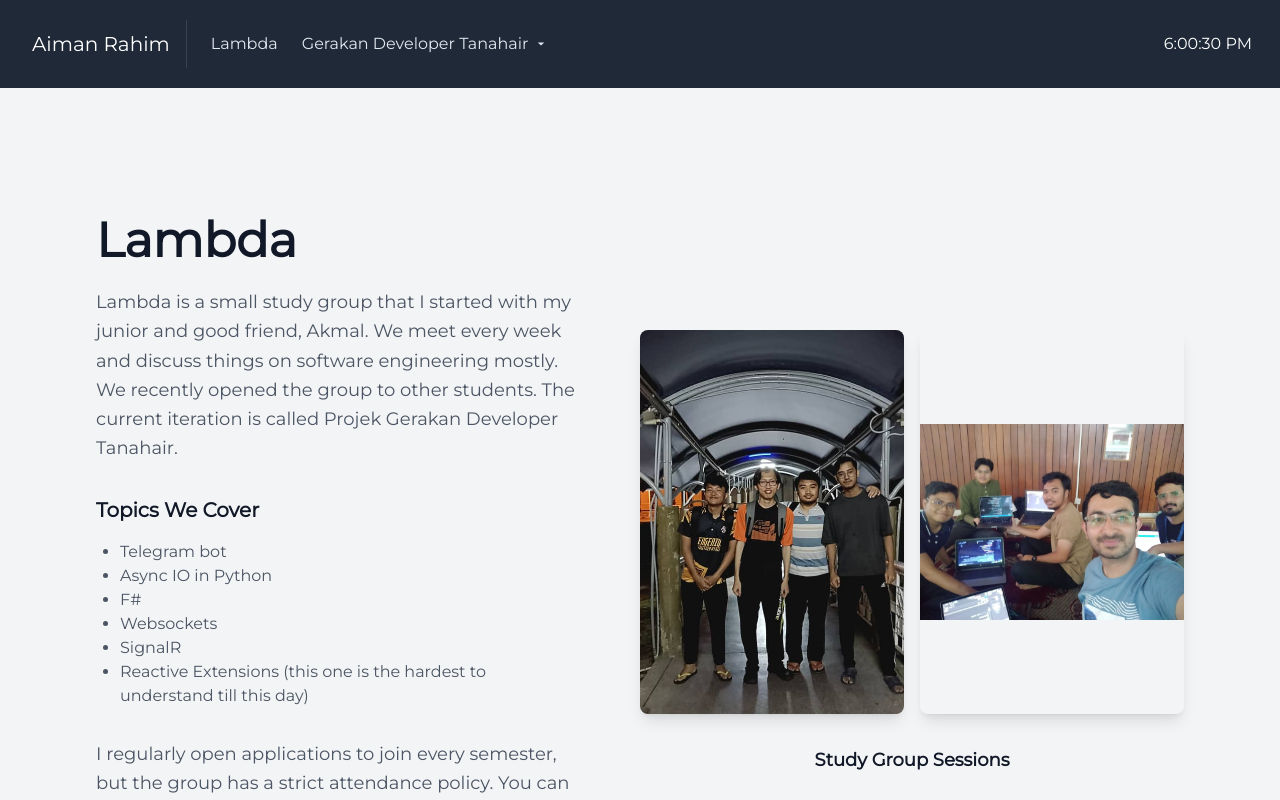
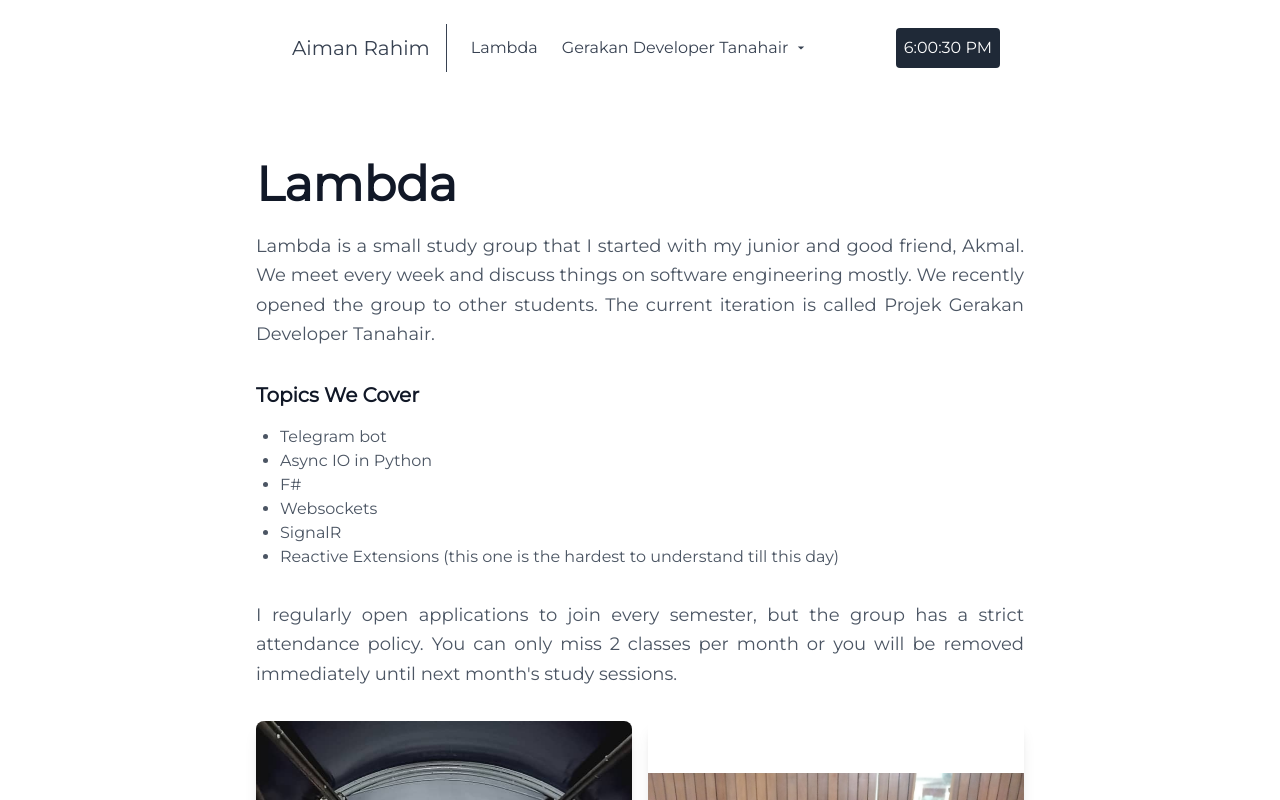
Before and after one commit to PlashSpeed-Aiman/PlashSpeed-Aiman.github.io, a React (Create React App) app: page /lambda in a window 1280 px wide. Shown: the top 800 px of the page. Built offline with nearby package versions, Linux system fonts and the light colour scheme.

Commit message:
updated website look

```diff
--- a/src/App.css
+++ b/src/App.css
@@ -38,6 +38,7 @@
   font-size: calc(10px + 2vmin);
   color: white;
 }
+/*
 
 .App-link {
   color: #61dafb;
@@ -51,3 +52,4 @@
     transform: rotate(360deg);
   }
 }
+*/
--- a/src/App.js
+++ b/src/App.js
@@ -7,14 +7,14 @@ import { HashRouter,Router, Route, Routes } from "react-router-dom";
 function App() {
   return (
     <>
-    <Navbar />
-    <Routes>
-      <Route index path="/" element={<About />} />
-      <Route path="/lambda" element={<Lambda />} />
-      </Routes>
+      <div className="mx-auto max-w-3xl items-center">
+        <Navbar />
 
-
-
+        <Routes>
+          <Route index path="/" element={<About />} />
+          <Route path="/lambda" element={<Lambda />} />
+        </Routes>
+      </div>
 
 
     </>
--- a/src/components/AboutNew.js
+++ b/src/components/AboutNew.js
@@ -3,9 +3,9 @@ import ProfileLinks from "../Constants/LinkConsts";
 import Hero from "../hero.jpg";
 export default function About() {
   return (
-    <section class="flex items-center bg-gray-100 px-4 py-16 sm:px-6 lg:px-8">
-      <div class="container mx-auto grid grid-cols-1 gap-8 lg:grid-cols-1 lg:items-center">
-        <div className="hidden lg:mt-0 lg:col-span-1 lg:flex justify-center ">
+    <div className="py-16">
+      <div className="mx-5  md:lg:mx-auto grid grid-cols-1 gap-8 lg:grid-cols-1 lg:items-center">
+        <div className="hidden mx-5 lg:mt-0 lg:col-span-1 lg:flex justify-center ">
           <figure className="grid grid-cols-1 justify-items-center">
             <img
               className="rounded-md object-cover mr-5 w-80 h-80 shadow-md hover:shadow-lg transform transition duration-500 hover:scale-105"
@@ -18,7 +18,7 @@ export default function About() {
           </figure>
 
         </div>
-        <div class="flex flex-col sm:flex-row justify-center">
+        <div class="flex flex-col  sm:flex-row  justify-center">
             <a
               href={ProfileLinks.GITHUB_LINK}
               class="inline-flex items-center justify-center text-lg font-medium text-white bg-green-500 hover:bg-green-600 px-6 py-3 rounded-md mb-4 sm:mr-4 sm:mb-0"
@@ -38,9 +38,16 @@ export default function About() {
               LinkedIn
             </a>
           </div>
-        <div class="lg:col-span-1">
-          <h1 class="text-3xl font-bold mb-4">I'm Aiman Rahim</h1>
-          <h2 class="text-xl font-medium text-gray-600 mb-8 text-justify">
+        <div class="border-t-2 lg:col-span-1">
+          <h1 class="text-3xl font-bold mt-5 mb-2 text-center sm:text-justify">I'm Aiman Rahim</h1>
+          <div className="flex gap-1">
+            <p>About me</p>
+            <p>My Skills</p>
+
+
+          </div>
+
+          <h2 class="text-lg font-medium text-gray-600 mb-8 text-justify">
             This is my second website! <br /> I am currently in the process of
             rebuilding it using tailwindcss + ReactJS, so please excuse the
             slightly unappealing appearance. As an engineer, I am not known for
@@ -79,6 +86,6 @@ export default function About() {
 
         </div>
       </div>
-    </section>
+    </div>
   );
 }
--- a/src/components/Lambda.js
+++ b/src/components/Lambda.js
@@ -2,11 +2,11 @@ import pic from "../1679732830286.jpg";
 import pic2 from "../2022.jpg";
 export default function Lambda() {
   return (
-    <section className="bg-gray-100">
-      <div class="container mx-auto px-4 py-16 md:px-24 md:py-32 lg:flex items-center">
-        <div class="lg:w-1/2 lg:pr-16">
+    <section className="">
+      <div class="mx-10 md:lg:xl:mx-auto  md:py-16 lg:flex flex-col items-center">
+        <div class=" ">
           <h1 class="text-5xl font-bold mb-6 text-gray-900">Lambda</h1>
-          <p class="text-lg leading-relaxed mb-8 text-gray-600">
+          <p class="text-lg leading-relaxed mb-8 text-gray-600 text-justify">
             Lambda is a small study group that I started with my junior and good
             friend, Akmal. We meet every week and discuss things on software
             engineering mostly. We recently opened the group to other students.
@@ -28,15 +28,15 @@ export default function Lambda() {
               </li>
             </ul>
           </div>
-          <p class="text-lg leading-relaxed mb-8 text-gray-600">
+          <p class="text-lg leading-relaxed mb-8 text-gray-600 text-justify">
             I regularly open applications to join every semester, but the group
             has a strict attendance policy. You can only miss 2 classes per
             month or you will be removed immediately until next month's study
             sessions.
           </p>
         </div>
-        <div class="lg:w-1/2">
-          <div class="grid grid-cols-2 gap-4">
+        <div class="">
+          <div class="flex flex-col md:lg:grid md:lg:grid-cols-2 gap-4 ">
             <img
               class="object-cover h-64 md:h-96 rounded-lg shadow-lg"
               src={pic2}
@@ -48,7 +48,7 @@ export default function Lambda() {
               alt="Lambda"
             />
           </div>
-          <p class="text-lg font-bold mt-8 text-gray-900 text-center">
+          <p class="text-lg font-bold my-5 text-gray-900 text-center">
             Study Group Sessions
           </p>
         </div>
--- a/src/components/Navbar.js
+++ b/src/components/Navbar.js
@@ -12,22 +12,22 @@ export default function Navbar() {
   };
 
   return (
-    <header className="bg-gray-800 md:sticky top-0 z-10">
-      <div className="container mx-auto flex flex-wrap p-5 flex-col md:flex-row items-center">
+    <header className="  ">
+      <div className=" flex flex-wrap p-6  flex-col md:flex-row items-center">
         <a className="title-font font-medium text-white mb-4 md:mb-0">
-          <Link to="/" className="ml-3 text-xl">
+          <Link to="/" className="ml-3 text-xl text-gray-700">
             Aiman Rahim
           </Link>
         </a>
-        <nav className="md:mr-auto md:ml-4 md:py-1 md:pl-4 md:border-l md:border-gray-700	flex flex-wrap items-center text-base justify-center">
+        <nav className="  md:mr-auto md:ml-4 md:py-1 md:pl-4 md:border-l md:border-gray-700	flex flex-wrap items-center text-base justify-center">
           <Link
             to="/lambda"
-            className="inline-flex items-center mr-2 hover:text-white text-slate-200	 hover:bg-gray-700 p-2 rounded-md"
+            className="inline-flex items-center mr-2 hover:text-white text-gray-700	 hover:bg-gray-700 p-2 rounded-md"
           >
             Lambda
           </Link>
           <button
-            className=" inline-flex items-center mr-2 hover:text-white text-slate-200 hover:bg-gray-700 p-2 rounded-md focus:outline-none "
+            className="  inline-flex items-center mr-2 hover:text-white text-gray-700 hover:bg-gray-700 p-2 rounded-md focus:outline-none "
             onClick={toggleDropdown}
           >
             Gerakan Developer Tanahair
@@ -40,16 +40,16 @@ export default function Navbar() {
             </svg>
           </button>
           {isDropdownOpen && (
-            <div className="absolute bg-gray-800 py-2 rounded-md w-full mt-2 md:mt-0 md:w-auto md:mx-3 lg:-translate-x-10 md:-translate-x-10 translate-y-20 ">
+            <div className="absolute bg-gray-100 py-2 rounded-md w-full mx-auto  md:mt-0 md:w-auto md:mx-3 lg:-translate-x-10 md:-translate-x-10 translate-y-20 ">
               <Link
                 to="/skills"
-                className="block px-4 py-2 text-white hover:text-gray-200"
+                className="block px-4 py-2 text-gray-700 hover:text-gray-200"
               >
                 Skill Sets
               </Link>
               <Link
                 to="/projects"
-                className="block px-4 py-2 text-white hover:text-gray-200"
+                className="block px-4 py-2 text-gray-700 hover:text-gray-200"
               >
                 Projects
               </Link>
--- a/src/index.css
+++ b/src/index.css
@@ -2,6 +2,7 @@
 @tailwind components;
 @tailwind utilities;
 
+/*
 body{
   margin: 0;
   padding: 0;
@@ -12,4 +13,7 @@ body{
   background: #333;
   background-image: linear-gradient(rgba(0, 255, 0, .7) .1em, transparent .1em), linear-gradient(90deg, rgba(0, 255, 0, .7) .1em, transparent .1em);
   background-size: 3em 3em;
+}*/
+body{
+  font-family: 'Montserrat',sans-serif;
 }
```
